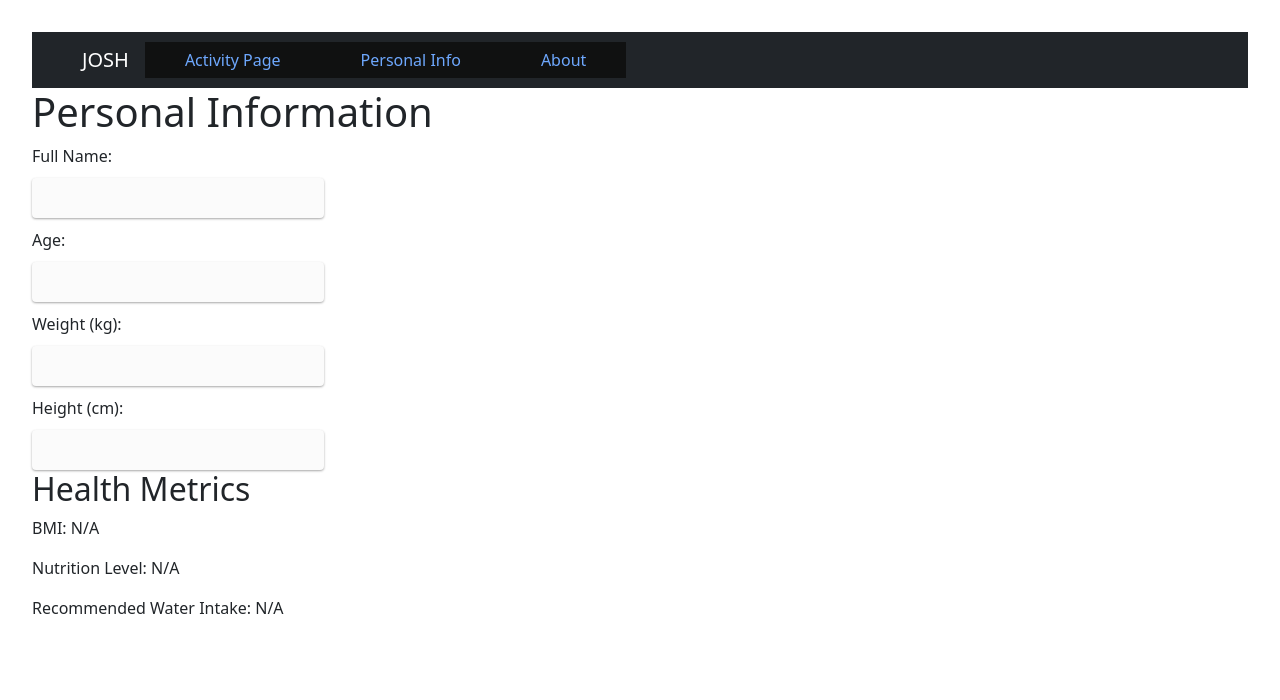
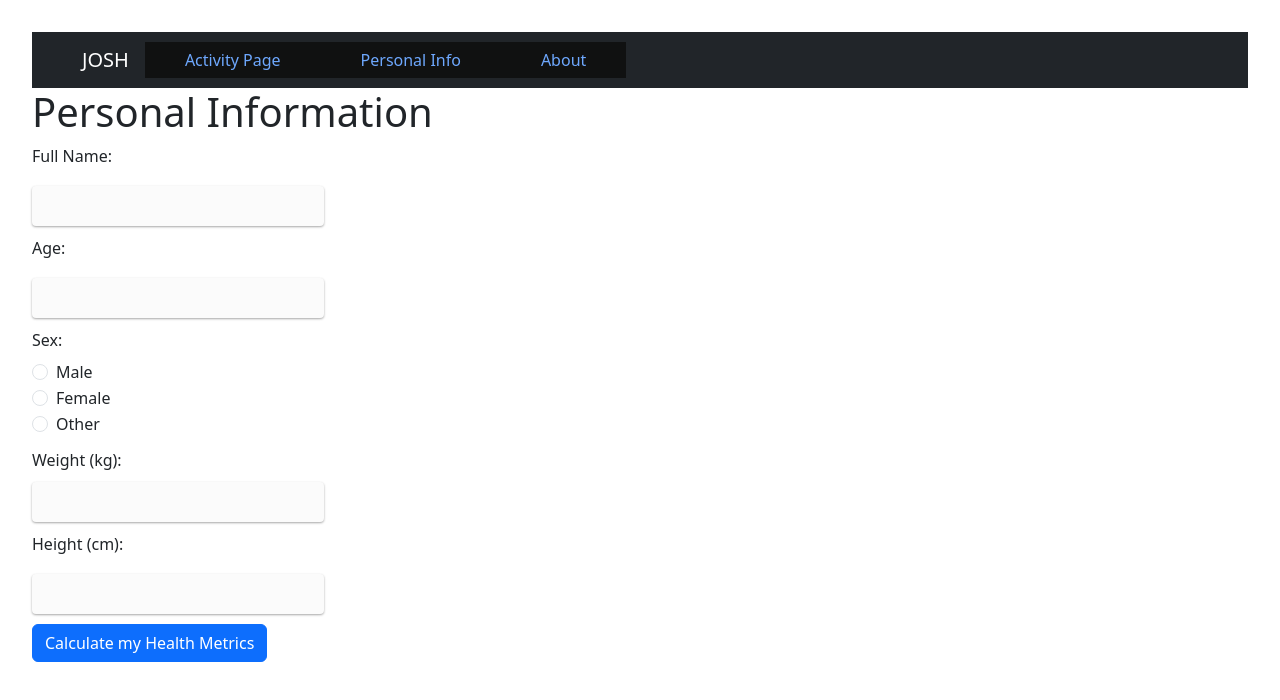
Before and after one commit to HBADE2002/Fitness-tracker-app-personal, a React (Vite) app: page /personal-info-page in a window 1280 px wide. Shown: the top 700 px of the page. Built offline with nearby package versions, Linux system fonts and the light colour scheme.

Commit message:
changes in metric parameters

```diff
--- a/src/App/healthMetricsSlice.js
+++ b/src/App/healthMetricsSlice.js
@@ -6,6 +6,11 @@ const initialState = {
   bmi: null,
   nutritionLevel: null,
   waterIntake: null,
+  macronutrients: {
+    protein: null,
+    fat: { min: null, max: null },
+    carbs: { min: null, max: null },
+  },
 };
 
 const healthMetricsSlice = createSlice({
@@ -18,8 +23,9 @@ const healthMetricsSlice = createSlice({
         state.bmi = calculateBMI(state.weight, state.height);
         state.nutritionLevel = calculateNutritionLevel(state.bmi);
       }
-      if(state.weight !== null) {
+      if (state.weight !== null) {
         state.waterIntake = calculateWaterIntake(state.weight);
+        state.macronutrients = calculateMacronutrients(state.weight);
       }
     },
     setHeight: (state, action) => {
@@ -32,24 +38,25 @@ const healthMetricsSlice = createSlice({
   },
 });
 
-//helper functions
+// Helper functions
 
 function calculateBMI(weight, height) {
-    if(weight <= 0||height<=0) {
+  if (weight <= 0 || height <= 0) {
     return null;
   }
-    return weight/((height/100)**2); // height in cm
+  return weight / (height / 100) ** 2; // height in cm
 }
 
 function calculateNutritionLevel(bmi) {
-    if(bmi === null) {
+  if (bmi === null || isNaN(bmi)) {
     return null;
   }
-    if(bmi < 18.5) {
+
+  if (bmi < 18.5) {
     return "Underweight";
-    } else if(bmi <= 18.5) {
+  } else if (bmi < 24.9) {
     return "Normal weight";
-    } else if(bmi <= 25) {
+  } else if (bmi < 29.9) {
     return "Overweight";
   } else {
     return "Obese";
@@ -57,13 +64,37 @@ function calculateNutritionLevel(bmi) {
 }
 
 function calculateWaterIntake(weight) {
-    if(weight === null) {
+  if (weight === null) {
     return null;
   }
-    return weight * 0.033
-
+  return weight * 0.033; // Water intake in liters
 }
 
+function calculateMacronutrients(weight) {
+  if (weight === null) {
+    return {
+      protein: null,
+      fat: { min: null, max: null },
+      carbs: { min: null, max: null },
+    };
+  }
+
+  const protein = weight * 1.5; // Protein = weight (kg) * 2
+  const fat = {
+    min: weight * 0.75, // Fat = weight (kg) * 0.75 - 1.25
+    max: weight *1.25,
+  };
+  const carbs = {
+    min: weight * 3.5, // Carbs = weight (kg) * 3.5 - 6.5
+    max: weight * 6.5,
+  };
+
+  return {
+    protein,
+    fat,
+    carbs,
+  };
+}
 
 export const { setWeight, setHeight } = healthMetricsSlice.actions;
-export default healthMetricsSlice.reducer
+export default healthMetricsSlice.reducer;
--- a/src/components/HealthMetricsComponent.jsx
+++ b/src/components/HealthMetricsComponent.jsx
@@ -6,7 +6,7 @@ import { setHeight, setWeight } from "../App/healthMetricsSlice";
 // eslint-disable-next-line react/prop-types
 function HealthMetricsComponent({ weight, height }) {
   const dispatch = useDispatch();
-  const { bmi, nutritionLevel, waterIntake } = useSelector(
+  const { bmi, nutritionLevel, waterIntake, macronutrients } = useSelector(
     (state) => state.healthMetrics
   );
 
@@ -22,13 +22,20 @@ function HealthMetricsComponent({ weight, height }) {
     }
   }, [height, dispatch]);
 
-
   return (
     <div>
       <h2>Health Metrics</h2>
       <p>BMI: {bmi !== null ? bmi.toFixed(2) : 'N/A'}</p>
       <p>Nutrition Level: {nutritionLevel || 'N/A'}</p>
       <p>Recommended Water Intake: {waterIntake !== null ? `${waterIntake.toFixed(2)} liters` : 'N/A'}</p>
+      <h3>Macronutrient Needs</h3>
+      <p>Protein: {macronutrients.protein !== null ? `${macronutrients.protein.toFixed(2)} grams` : 'N/A'}</p>
+      <p>Fat: {macronutrients.fat.min !== null && macronutrients.fat.max !== null
+              ? `${macronutrients.fat.min.toFixed(2)} - ${macronutrients.fat.max.toFixed(2)} grams`
+              : 'N/A'}</p>
+      <p>Carbs: {macronutrients.carbs.min !== null && macronutrients.carbs.max !== null
+              ? `${macronutrients.carbs.min.toFixed(2)} - ${macronutrients.carbs.max.toFixed(2)} grams`
+              : 'N/A'}</p>
     </div>
   );
 }
--- a/src/components/PersonalInfoSignup.jsx
+++ b/src/components/PersonalInfoSignup.jsx
@@ -1,11 +1,14 @@
 // eslint-disable-next-line no-unused-vars
 import React, { useState } from "react";
 import HealthMetricsComponent from "./HealthMetricsComponent";
-
+import Form from "react-bootstrap/Form";
+import Button from "react-bootstrap/Button";
 function PersonalInfoSignup() {
+  const [showHealthMetrics, setShowHealthMetrics] = useState(false);
   const [personalInfo, setPersonalInfo] = useState({
     name: "",
     age: "",
+    sex: "",
     weight: "",
     height: "",
   });
@@ -14,14 +17,20 @@ function PersonalInfoSignup() {
     const { name, value } = e.target;
     setPersonalInfo((prevState) => ({ ...prevState, [name]: value }));
   };
+
+  const handleSubmit = (e) => {
+    e.preventDefault();
+    setShowHealthMetrics(true);
+  };
+
   return (
     <div className="info-body-container">
       <div>
         <h1>Personal Information</h1>
       </div>
       <div>
-        <form className="personalInfo-input-container">
-          <label htmlFor="name">Full Name:</label>
+        <Form className="personalInfo-input-container" onSubmit={handleSubmit}>
+          <Form.Label htmlFor="name">Full Name:</Form.Label>
           <input
             className="input-container"
             type="text"
@@ -31,7 +40,7 @@ function PersonalInfoSignup() {
             onChange={handleInputChange}
             required
           />
-          <label htmlFor="name">Age:</label>
+          <Form.Label htmlFor="name">Age:</Form.Label>
           <input
             className="input-container"
             type="number"
@@ -41,6 +50,42 @@ function PersonalInfoSignup() {
             onChange={handleInputChange}
             required
           />
+
+          <Form.Group>
+            <Form.Label>Sex:</Form.Label>
+            <div>
+              <Form.Check
+                type="radio"
+                label="Male"
+                name="sex"
+                id="sexMale"
+                value="Male"
+                checked={personalInfo.sex === "Male"}
+                onChange={handleInputChange}
+                required
+              />
+              <Form.Check
+                type="radio"
+                label="Female"
+                name="sex"
+                id="sexFemale"
+                value="Female"
+                checked={personalInfo.sex === "Female"}
+                onChange={handleInputChange}
+                required
+              />
+              <Form.Check
+                type="radio"
+                label="Other"
+                name="sex"
+                id="sexOther"
+                value="Other"
+                checked={personalInfo.sex === "Other"}
+                onChange={handleInputChange}
+                required
+              />
+            </div>
+          </Form.Group>
           <label htmlFor="name">Weight (kg):</label>
           <input
             className="input-container"
@@ -51,7 +96,7 @@ function PersonalInfoSignup() {
             onChange={handleInputChange}
             required
           />
-          <label htmlFor="name">Height (cm):</label>
+          <Form.Label htmlFor="name">Height (cm):</Form.Label>
           <input
             className="input-container"
             type="number"
@@ -61,12 +106,18 @@ function PersonalInfoSignup() {
             onChange={handleInputChange}
             required
           />
-        </form>
+          <div>
+            <Button type="submit">Calculate my Health Metrics</Button>
+          </div>
+        </Form>
       </div>
 
-      <HealthMetricsComponent weight={Number(personalInfo.weight)}>
-        height = {Number(personalInfo.height)}
-      </HealthMetricsComponent>
+      {showHealthMetrics && (
+        <HealthMetricsComponent
+          weight={Number(personalInfo.weight)}
+          height={Number(personalInfo.height)}
+        ></HealthMetricsComponent>
+      )}
     </div>
   );
 }
```
Lines whose indentation alone changed are shown as unchanged.
